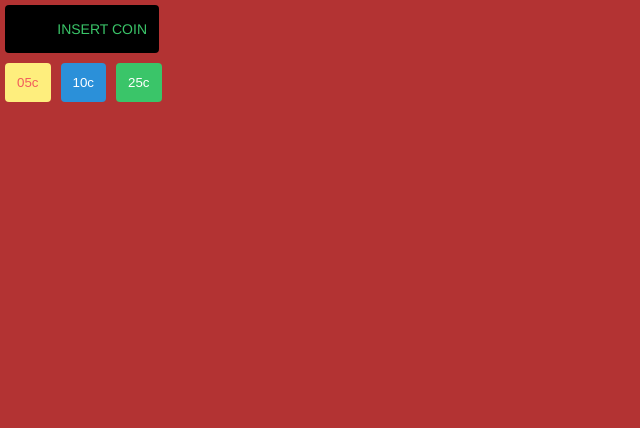
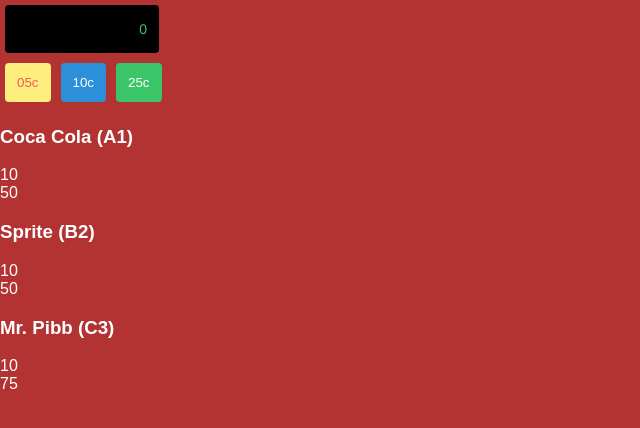
Before and after one commit to SF-WDI-LABS/react-vending-machine, a React (Create React App) app: page / in a window 1280 px wide. Shown: the top 428 px of the page, without its empty margins (0-640 px from the left). Built offline with nearby package versions, Linux system fonts and the light colour scheme.

Commit message:
finished Item

```diff
--- a/src/App.js
+++ b/src/App.js
@@ -1,4 +1,5 @@
 import React, { Component } from 'react';
+import Item from './components/Item'
 import './App.css';
 
 class App extends Component {
@@ -23,17 +24,27 @@
           quantity: 10,
           code: "C3"
         }
-      ]
+      ],
+      balance: 0
     };
   }
 
+  addBalance(event, amount) {
+    event.preventDefault();
+    this.setState({
+      balance: this.state.balance + amount
+    });
+  }
+
   render() {
+    let itemElements = this.state.items.map((e,i) => <Item data={e} key={i} />)
     return (
       <div className="App">
-        <p className="display -sm-width">INSERT COIN</p>
-        <button className="button -yellow">05c</button>
-        <button className="button -blue">10c</button>
-        <button className="button -green">25c</button>
+        <p className="display -sm-width">{this.state.balance}</p>
+        <button className="button -yellow" onClick={(e) => this.addBalance(e, 5)}>05c</button>
+        <button className="button -blue" onClick={(e) => this.addBalance(e, 10)}>10c</button>
+        <button className="button -green" onClick={(e) => this.addBalance(e, 25)}>25c</button>
+        {itemElements}
       </div>
     );
   }
--- /dev/null
+++ b/src/components/Item.css
@@ -0,0 +1,3 @@
+div {
+  color: white;
+}
--- /dev/null
+++ b/src/components/Item.js
@@ -0,0 +1,16 @@
+import React, { Component } from 'react';
+import './Item.css';
+
+class Item extends Component {
+  render() {
+    return (
+      <div>
+        <h3>{this.props.data.name} ({this.props.data.code})</h3>
+        <div>{this.props.data.quantity}</div>
+        <div>{this.props.data.price}</div>
+      </div>
+    );
+  }
+}
+
+export default Item;
```
